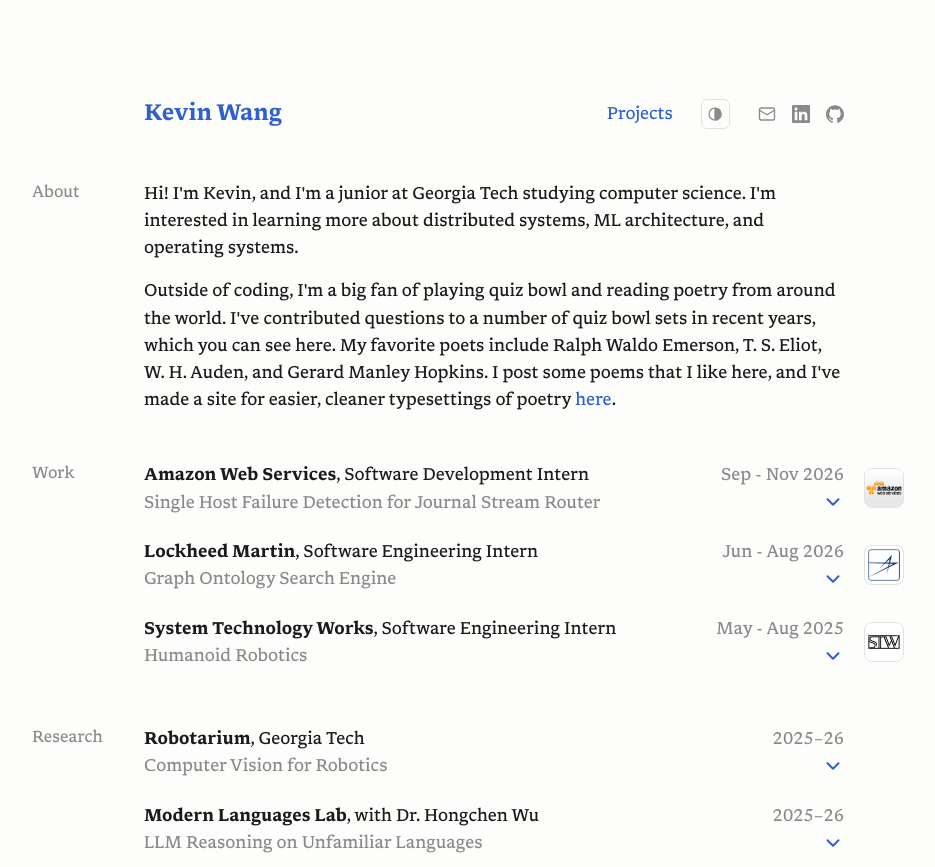
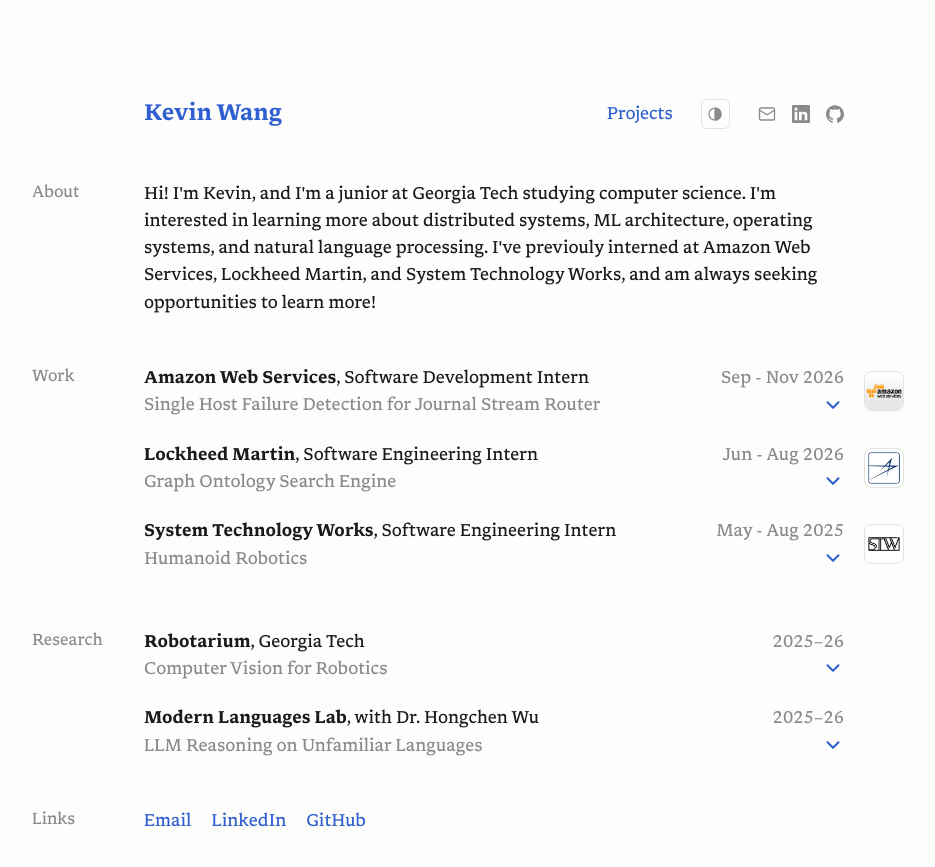
Before and after one commit to kevinw93/kevinw93.github.io, a plain HTML site: page index.html in a window 1280 px wide. Shown: the top 867 px of the page, without its empty margins (202-1137 px from the left). Drawn offline with Linux system fonts and the light colour scheme.

Commit message:
Update About bio

```diff
--- a/index.html
+++ b/index.html
@@ -70,15 +70,9 @@
         <p>
           Hi! I'm Kevin, and I'm a junior at Georgia Tech studying computer science.
           I'm interested in learning more about distributed systems, ML architecture,
-          and operating systems.
-        </p>
-        <p>
-          Outside of coding, I'm a big fan of playing quiz bowl and reading poetry
-          from around the world. I've contributed questions to a number of quiz bowl
-          sets in recent years, which you can see here. My favorite poets include
-          Ralph Waldo Emerson, T. S. Eliot, W. H. Auden, and Gerard Manley Hopkins.
-          I post some poems that I like here, and I've made a site for easier, cleaner
-          typesettings of poetry <a href="/projects/poem-typesetter/">here</a>.
+          operating systems, and natural language processing. I've previouly interned
+          at Amazon Web Services, Lockheed Martin, and System Technology Works, and am
+          always seeking opportunities to learn more!
         </p>
       </div>
     </section>
```
